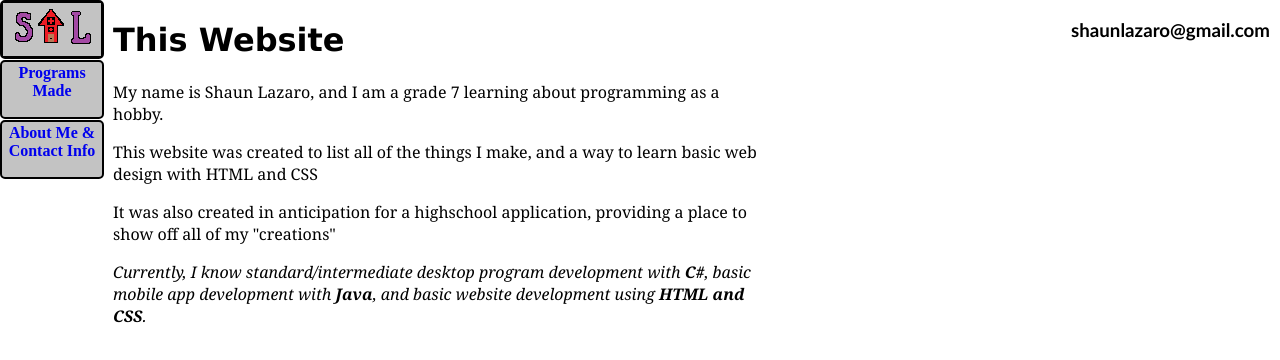
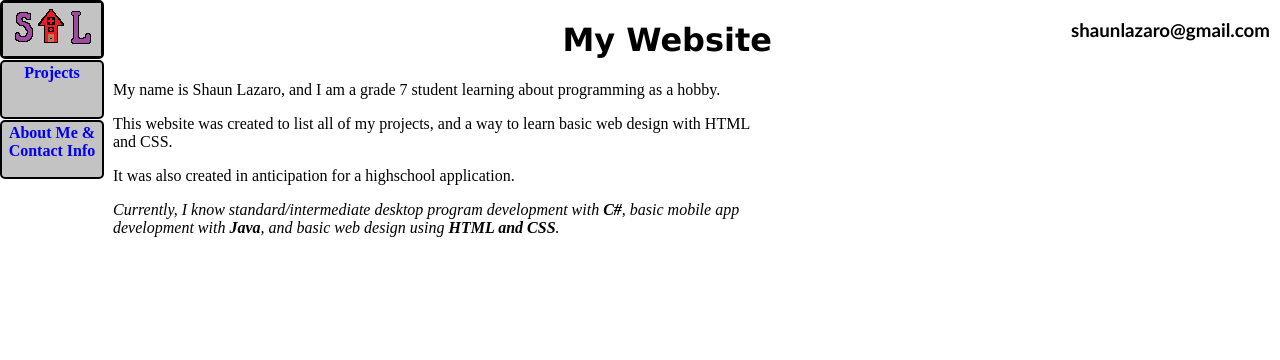
Before and after one commit to 10tofer10/shaunlazaro, a plain HTML site: page index.html in a window 1280 px wide. Drawn offline with Linux system fonts and the light colour scheme.

Commit message:
Changed Font and Wording
Font is also in em now, to scale with the browser

```diff
--- a/index.html
+++ b/index.html
@@ -23,7 +23,7 @@
 	</a>
 	<a href="creations.html">
 		<div style="text-align:center" class="top" id="button2">
-		<strong> Programs Made </strong>
+		<strong> Projects </strong>
 		</div>
 	</a>
 	<a href="contact.html">
@@ -32,15 +32,14 @@
 		</div>
 	</a>
 	<h3 id="email"> shaunlazaro@gmail.com </p>
-	<h1> This Website </h1>
-	<p> My name is Shaun Lazaro, and I am a grade 7 learning about programming as a hobby. </p>
-	<p> This website was created to list all of the things  I make, and a way to learn
-	basic web design with HTML and CSS </p>
-	<p> It was also created in anticipation for a highschool application, providing a place
-		to show off all of my "creations" </p>
+	<h1> My Website </h1>
+	<p> My name is Shaun Lazaro, and I am a grade 7 student learning about programming as a hobby. </p>
+	<p> This website was created to list all of my projects, and a way to learn
+	basic web design with HTML and CSS. </p>
+	<p> It was also created in anticipation for a highschool application. </p>
 	<p><em> Currently, I know standard/intermediate desktop program development with <strong>C#</strong>,
 		basic mobile app development with <strong>Java</strong>, and basic
-		website development using <strong>HTML and CSS</strong>.</em> </p>
+		web design using <strong>HTML and CSS</strong>.</em> </p>
 
 </body>
 
--- a/whitestylesheet.css
+++ b/whitestylesheet.css
@@ -7,11 +7,13 @@ body {
 h1{
 color:black;
 font-family : Verdana;
-margin-left: 105px;
+text-align: right;
+margin-right: 500px;
+margin-left: 110px;
 }
 p{
 color:black;
-font-family: Georgia;
+font-family: "Trebuchet MS" 1.5em, Helvetica 1.5em, Times 1.5em, sans-serif 1.5em;
 margin-left: 105px;
 margin-right:500px;
 text-align: left;
```
Also changed, not shown: contact.html (+1 -1 lines), creations.html (+1 -1 lines).
